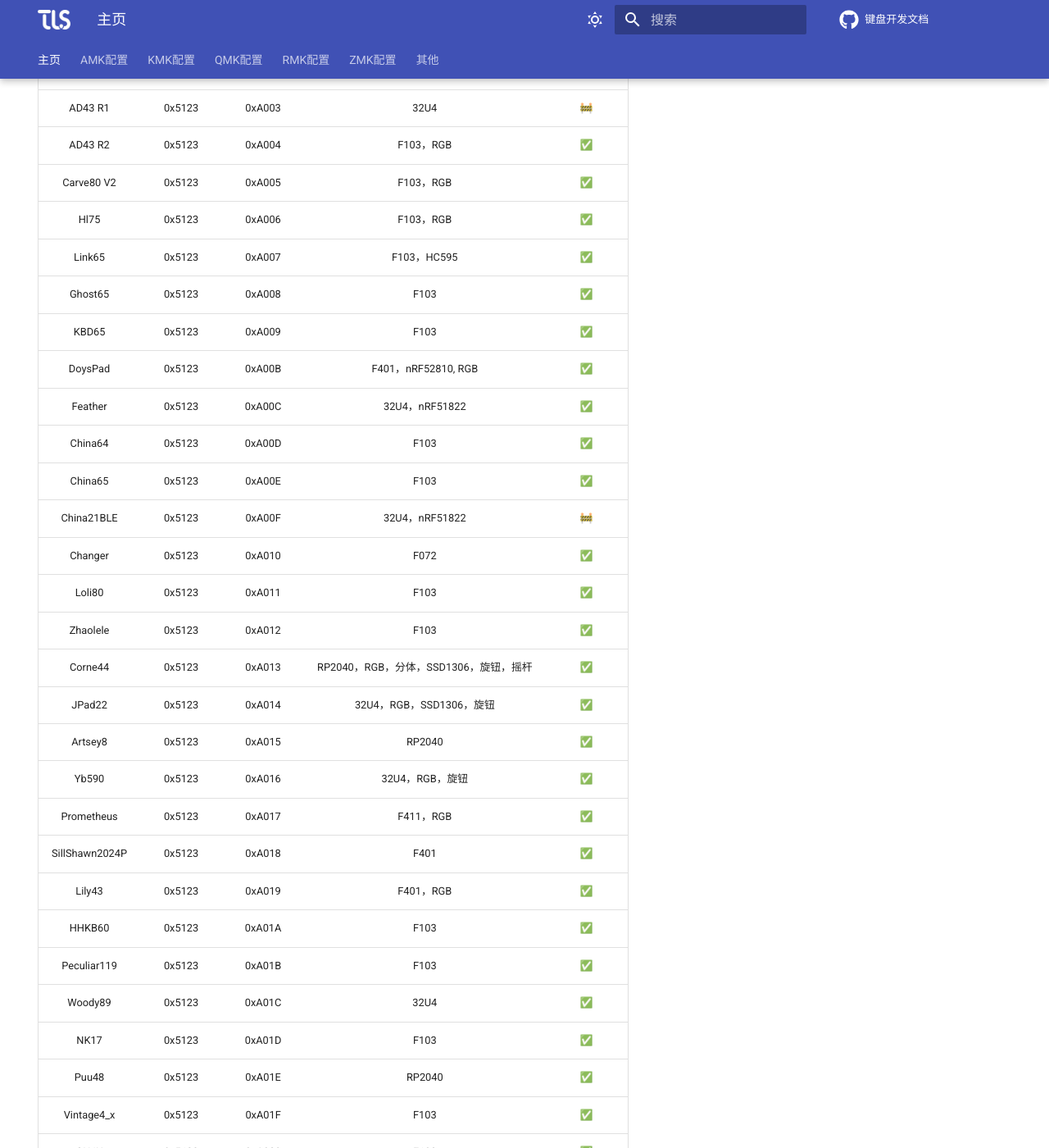
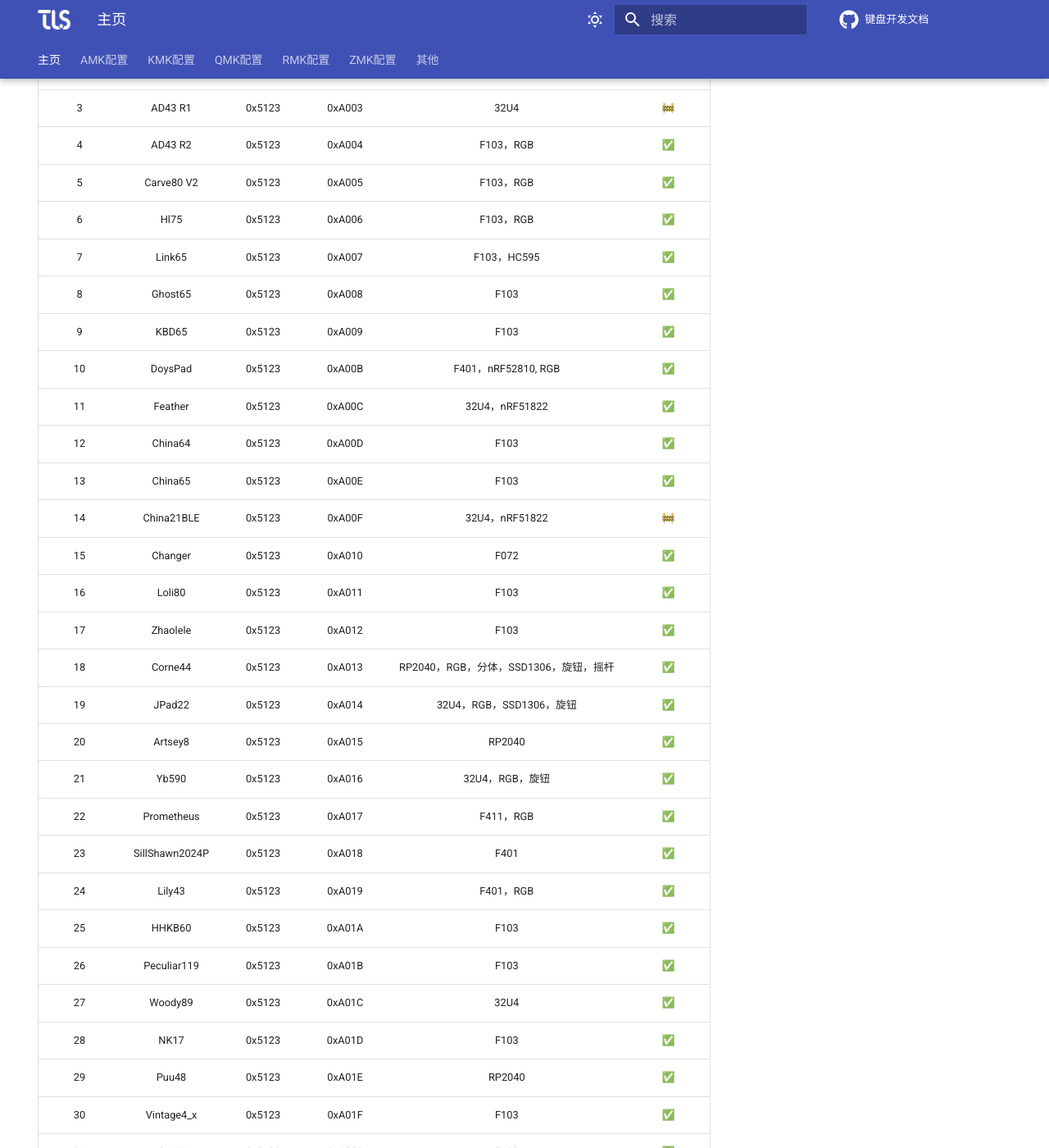
Before and after one commit to ljturing/the-ljturing-studio, an MkDocs documentation site: the page built from docs/index.md, in a window 1280 px wide and 1400 px high, scrolled down 306 px. Shown: the whole window at 82% size. Built offline with MkDocs 1.6.1 and Material for MkDocs 9.7.7, drawn with Linux system fonts in a browser that asks for light colours; comment, search, counter and statistics services are not loaded.

Commit message:
update index.md

```diff
--- a/docs/index.md
+++ b/docs/index.md
@@ -8,48 +8,48 @@ hide:
 
 ## 🚀已完成开发的键盘套件
 
-| 套件 | VID | PID | 特性 | 验证 |
-| :-: | :-: | :-: | :-: | :-: |
-| Palice | 0x5123 | 0xA001 | 32U4/F103，Alice | ✅ |
-| Luolin | 0x5123 | 0xA002 | 16U2 | 🚧 |
-| AD43 R1 | 0x5123 | 0xA003 | 32U4 | 🚧 |
-| AD43 R2 | 0x5123 | 0xA004 | F103，RGB | ✅ |
-| Carve80 V2 | 0x5123 | 0xA005 | F103，RGB | ✅ |
-| Hl75 | 0x5123 | 0xA006 | F103，RGB | ✅ |
-| Link65 | 0x5123 | 0xA007 | F103，HC595 | ✅ |
-| Ghost65 | 0x5123 | 0xA008 | F103 | ✅ |
-| KBD65 | 0x5123 | 0xA009 | F103 | ✅ |
-| DoysPad | 0x5123 | 0xA00B | F401，nRF52810, RGB | ✅ |
-| Feather | 0x5123 | 0xA00C | 32U4，nRF51822 | ✅ |
-| China64 | 0x5123 | 0xA00D | F103 | ✅ |
-| China65 | 0x5123 | 0xA00E | F103 | ✅ |
-| China21BLE | 0x5123 | 0xA00F | 32U4，nRF51822 | 🚧 |
-| Changer | 0x5123 | 0xA010 | F072 | ✅ |
-| Loli80 | 0x5123 | 0xA011 | F103 | ✅ |
-| Zhaolele | 0x5123 | 0xA012 | F103 | ✅ |
-| Corne44 | 0x5123 | 0xA013 | RP2040，RGB，分体，SSD1306，旋钮，摇杆 | ✅ |
-| JPad22 | 0x5123 | 0xA014 | 32U4，RGB，SSD1306，旋钮 | ✅ |
-| Artsey8 | 0x5123 | 0xA015 | RP2040 | ✅ |
-| Yb590 | 0x5123 | 0xA016 | 32U4，RGB，旋钮 | ✅ |
-| Prometheus | 0x5123 | 0xA017 | F411，RGB | ✅ |
-| SillShawn2024P | 0x5123 | 0xA018 | F401 | ✅ |
-| Lily43 | 0x5123 | 0xA019 | F401，RGB | ✅ |
-| HHKB60 | 0x5123 | 0xA01A | F103 | ✅ |
-| Peculiar119 | 0x5123 | 0xA01B | F103 | ✅ |
-| Woody89 | 0x5123 | 0xA01C | 32U4 | ✅ |
-| NK17 | 0x5123 | 0xA01D | F103 | ✅ |
-| Puu48 | 0x5123 | 0xA01E | RP2040 | ✅ |
-| Vintage4_x | 0x5123 | 0xA01F | F103 | ✅ |
-| GH6X | 0x5123 | 0xA020 | F103 | ✅ |
-| LaunchPad78 | 0x5123 | 0xA021 | F103 | ✅ |
-| CYKB102 | 0x5123 | 0xA022 | F103 | ✅ |
-| MK23S | 0x5123 | 0xA023 | F401 | ✅ |
-| QVIA35L | 0x5123 | 0xA024 | F401，WCH582，RGB，摇杆 | ✅ |
-| QVIA35R | 0x5123 | 0xA025 | F401，WCH582，RGB，摇杆 | ✅ |
-| MK71 | 0x5123 | 0xA027 | F411，RGB，旋钮，SSD1306，分体 | ✅ |
-| Mojo17 | 0x5123 | 0xA028 | F411，WCH582，RGB | ✅ |
-| QVIA66 | 0x5123 | 0xA029 | F401，WCH582，RGB，摇杆 | ✅ |
-| Mr.Lu | 0x5123 | 0xA02A | F103，RGB | ✅ |
+| | 套件 | VID | PID | 特性 | 验证 |
+| :-: | :-: | :-: | :-: | :-: | :-: |
+| 1 | Palice | 0x5123 | 0xA001 | 32U4/F103，Alice | ✅ |
+| 2 | Luolin | 0x5123 | 0xA002 | 16U2 | 🚧 |
+| 3 | AD43 R1 | 0x5123 | 0xA003 | 32U4 | 🚧 |
+| 4 | AD43 R2 | 0x5123 | 0xA004 | F103，RGB | ✅ |
+| 5 | Carve80 V2 | 0x5123 | 0xA005 | F103，RGB | ✅ |
+| 6 | Hl75 | 0x5123 | 0xA006 | F103，RGB | ✅ |
+| 7 | Link65 | 0x5123 | 0xA007 | F103，HC595 | ✅ |
+| 8 | Ghost65 | 0x5123 | 0xA008 | F103 | ✅ |
+| 9 | KBD65 | 0x5123 | 0xA009 | F103 | ✅ |
+| 10 | DoysPad | 0x5123 | 0xA00B | F401，nRF52810, RGB | ✅ |
+| 11 | Feather | 0x5123 | 0xA00C | 32U4，nRF51822 | ✅ |
+| 12 | China64 | 0x5123 | 0xA00D | F103 | ✅ |
+| 13 | China65 | 0x5123 | 0xA00E | F103 | ✅ |
+| 14 | China21BLE | 0x5123 | 0xA00F | 32U4，nRF51822 | 🚧 |
+| 15 | Changer | 0x5123 | 0xA010 | F072 | ✅ |
+| 16 | Loli80 | 0x5123 | 0xA011 | F103 | ✅ |
+| 17 | Zhaolele | 0x5123 | 0xA012 | F103 | ✅ |
+| 18 | Corne44 | 0x5123 | 0xA013 | RP2040，RGB，分体，SSD1306，旋钮，摇杆 | ✅ |
+| 19 | JPad22 | 0x5123 | 0xA014 | 32U4，RGB，SSD1306，旋钮 | ✅ |
+| 20 | Artsey8 | 0x5123 | 0xA015 | RP2040 | ✅ |
+| 21 | Yb590 | 0x5123 | 0xA016 | 32U4，RGB，旋钮 | ✅ |
+| 22 | Prometheus | 0x5123 | 0xA017 | F411，RGB | ✅ |
+| 23 | SillShawn2024P | 0x5123 | 0xA018 | F401 | ✅ |
+| 24 | Lily43 | 0x5123 | 0xA019 | F401，RGB | ✅ |
+| 25 | HHKB60 | 0x5123 | 0xA01A | F103 | ✅ |
+| 26 | Peculiar119 | 0x5123 | 0xA01B | F103 | ✅ |
+| 27 | Woody89 | 0x5123 | 0xA01C | 32U4 | ✅ |
+| 28 | NK17 | 0x5123 | 0xA01D | F103 | ✅ |
+| 29 | Puu48 | 0x5123 | 0xA01E | RP2040 | ✅ |
+| 30 | Vintage4_x | 0x5123 | 0xA01F | F103 | ✅ |
+| 31 | GH6X | 0x5123 | 0xA020 | F103 | ✅ |
+| 32 | LaunchPad78 | 0x5123 | 0xA021 | F103 | ✅ |
+| 33 | CYKB102 | 0x5123 | 0xA022 | F103 | ✅ |
+| 34 | MK23S | 0x5123 | 0xA023 | F401 | ✅ |
+| 35 | QVIA35L | 0x5123 | 0xA024 | F401，WCH582，RGB，摇杆 | ✅ |
+| 36 | QVIA35R | 0x5123 | 0xA025 | F401，WCH582，RGB，摇杆 | ✅ |
+| 37 | MK71 | 0x5123 | 0xA027 | F411，RGB，旋钮，SSD1306，分体 | ✅ |
+| 38 | Mojo17 | 0x5123 | 0xA028 | F411，WCH582，RGB | ✅ |
+| 39 | QVIA66 | 0x5123 | 0xA029 | F401，WCH582，RGB，摇杆 | ✅ |
+| 40 | Mr.Lu | 0x5123 | 0xA02A | F103，RGB | ✅ |
 
 ## 🚀一些开源键盘固件对比
 
```
